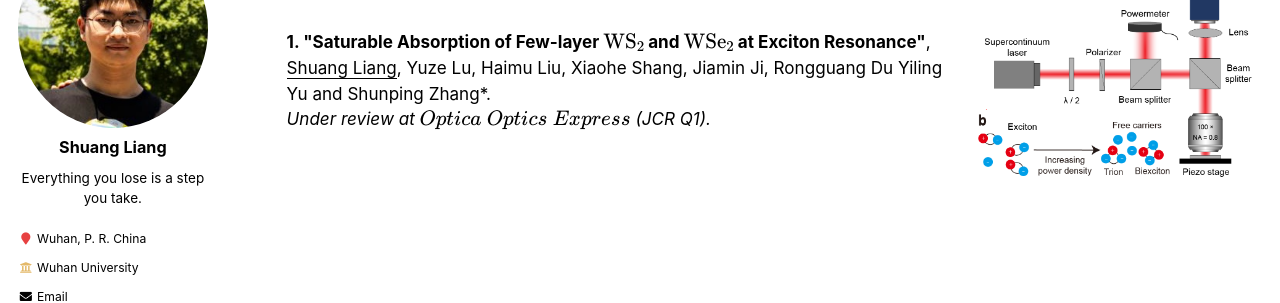
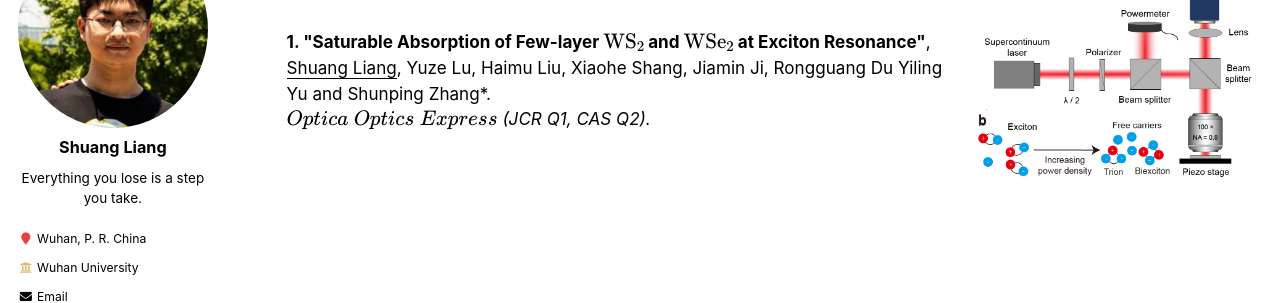
Before and after one commit to T-S-Liang/t-s-liang.github.io, a Jekyll site: the page built from _pages/publications.md, in a window 1280 px wide. Shown: the part 187-490 px from the top of the page. Built offline with Jekyll 4.4.1, drawn with Linux system fonts in a browser that asks for light colours; formulas are drawn with MathJax 3.

Commit message:
Update publications.md

```diff
--- a/_pages/publications.md
+++ b/_pages/publications.md
@@ -22,7 +22,7 @@ author_profile: true
       <br>
       <u>Shuang Liang</u>, Yuze Lu, Haimu Liu, Xiaohe Shang, Jiamin Ji, Rongguang Du Yiling Yu and Shunping Zhang*.
       <br>
-      <i>Under review at $Optica\ Optics\ Express$ (JCR Q1).</i>
+      <i>$Optica\ Optics\ Express$ (JCR Q1, CAS Q2).</i>
       <br>
     </td>
     <td style="padding:10px;width:30%;vertical-align:middle;border-right:none;border-bottom:none;">
```
